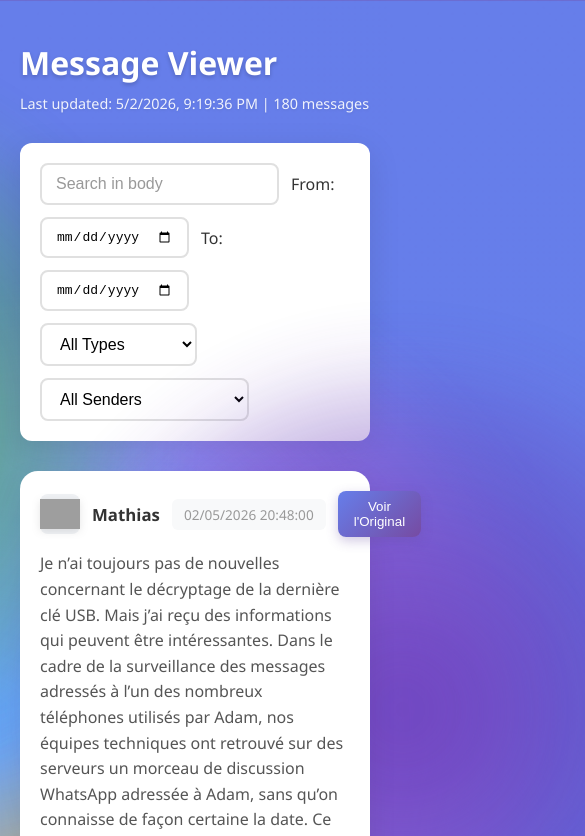
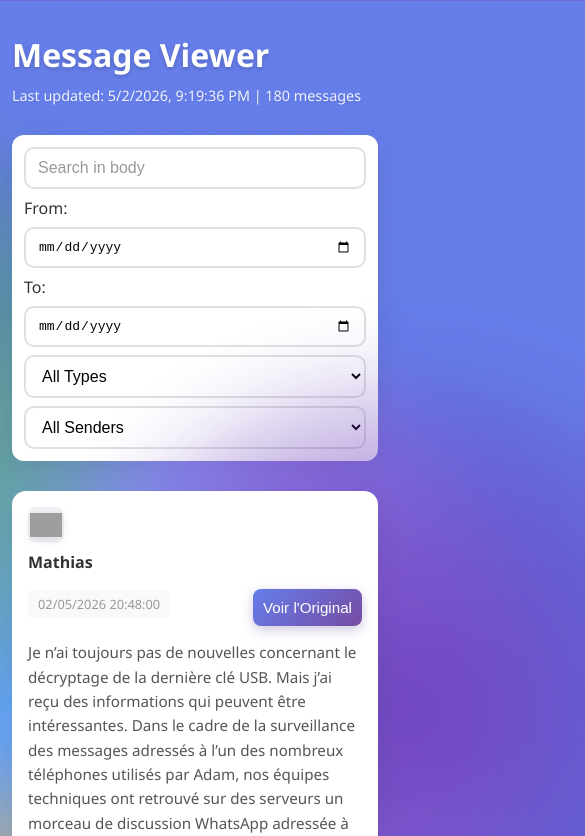
Before and after one commit to chrousto/Thriller, a website: page index.html in a window 390 px wide. Shown: the top 836 px of the page, 585 px wide, since content can reach past the window. Drawn offline with Linux system fonts and the light colour scheme; grey boxes are pictures that could not be loaded.

Commit message:
Add responsive mobile layout improvements

```diff
--- a/style.css
+++ b/style.css
@@ -378,3 +378,146 @@ h1::after {
     transform: translate(-50%, -50%);
     filter: blur(40px);
 }
+
+@media (max-width: 900px) {
+    body {
+        padding: 16px;
+    }
+
+    .search {
+        padding: 16px;
+    }
+
+    .message {
+        padding: 18px;
+    }
+
+    .message .body {
+        font-size: 0.96rem;
+    }
+}
+
+@media (max-width: 720px) {
+    .search {
+        padding: 16px;
+        gap: 10px;
+    }
+
+    .search input,
+    .search select {
+        width: 100%;
+        margin: 0;
+        min-width: 0;
+    }
+
+    .search label {
+        flex: 1 1 100%;
+    }
+
+    .search {
+        justify-content: flex-start;
+    }
+
+    .search input,
+    .search select {
+        border-radius: 10px;
+    }
+
+    .message .header {
+        flex-wrap: wrap;
+        gap: 10px;
+    }
+
+    .message .sender {
+        width: 100%;
+    }
+
+    .message .time,
+    .message .view-original {
+        width: auto;
+        white-space: normal;
+    }
+
+    .message button {
+        width: 100%;
+        margin-right: 0;
+        margin-top: 8px;
+    }
+
+    .message .header {
+        justify-content: flex-start;
+    }
+}
+
+@media (max-width: 520px) {
+    body {
+        padding: 12px;
+    }
+
+    .search {
+        padding: 14px;
+        gap: 10px;
+    }
+
+    .message {
+        padding: 16px;
+        border-radius: 14px;
+    }
+
+    .message .header {
+        gap: 8px;
+    }
+
+    .message .icon {
+        width: 36px;
+        height: 36px;
+    }
+
+    .message .icon img {
+        width: 32px;
+        height: 32px;
+    }
+
+    .message .sender {
+        font-size: 1rem;
+    }
+
+    .message .time {
+        font-size: 0.8rem;
+        padding: 5px 10px;
+    }
+
+    .message button {
+        padding: 10px;
+    }
+
+    .search input,
+    .search select {
+        padding: 12px 14px;
+    }
+
+    .message .body {
+        font-size: 0.95rem;
+    }
+}
+
+@media (max-width: 420px) {
+    .search {
+        padding: 12px;
+        gap: 8px;
+    }
+
+    .search input,
+    .search select {
+        padding: 10px 12px;
+    }
+
+    .message {
+        margin-bottom: 14px;
+    }
+
+    .message button {
+        padding: 10px;
+        font-size: 0.95rem;
+    }
+}
```
